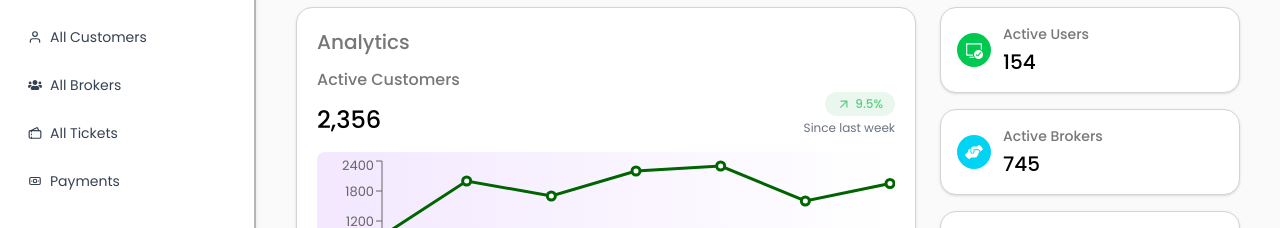
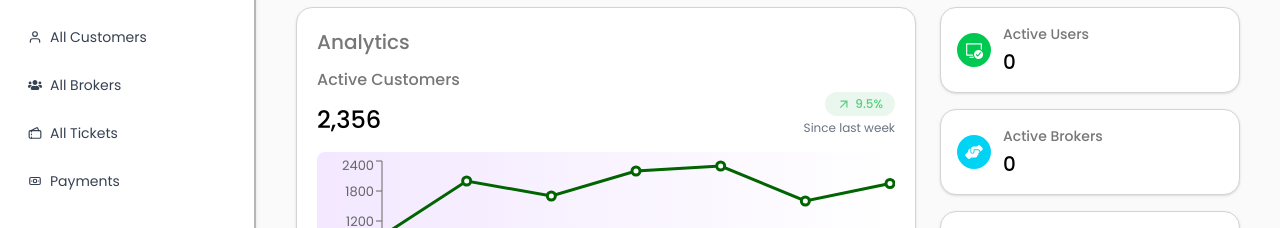
Before and after one commit to ayansnm/No-Brokerage-For-Tenants, a React (Vite) app: page /admin/dashboard in a window 1280 px wide. Shown: the part 224-452 px from the top of the page. Built offline with nearby package versions, Linux system fonts and the light colour scheme; no server answers; sample sign-in values are in the browser's storage.

Commit message:
admin dashboard update

```diff
--- a/src/pages/admin-dashboard-pages/AdminDashboard.jsx
+++ b/src/pages/admin-dashboard-pages/AdminDashboard.jsx
@@ -1,4 +1,4 @@
-import React, { useRef, useState } from "react";
+import React, { useEffect, useRef, useState } from "react";
 import { FiUser } from "react-icons/fi";
 import { BsFillBuildingsFill } from "react-icons/bs";
 import { MdArrowOutward } from "react-icons/md";
@@ -9,6 +9,8 @@ import { FaHandshakeAngle } from "react-icons/fa6";
 import Sidebar from "../../components/Fields/Sidebar";
 import Navbar from "../../components/Fields/Navbar";
 import useTotalCount from "../../hooks/admin-hooks/useTotalCount";
+import useGetAllBrokers from '../../hooks/admin-hooks/useGetAllBrokers';
+import useFetchAllCustomers from "../../hooks/admin-hooks/useFetchAllCustomers";
 
 const AdminDashboard = () => {
     const data = [
@@ -21,6 +23,27 @@ const AdminDashboard = () => {
         { name: 'Sun', customers: 1950 },
     ];
     const { counts, loading } = useTotalCount();
+    const { allBrokers, fetchAllBrokers } = useGetAllBrokers();
+    const [activeCount, setActiveCount] = useState(0);
+    const activeBrokers = allBrokers.filter((broker) => broker.isActive);
+
+    const { allCustomers, fetchAllCustomers } = useFetchAllCustomers();
+    const [activeUserCount, setUserActiveCount] = useState(0);
+
+    const fetchData = async () => {
+        await fetchAllBrokers();
+        await fetchAllCustomers()
+    }
+    useEffect(() => {
+        fetchData(); // Only called once on component mount
+    }, []);
+
+    useEffect(() => {
+        const activeBrokers = allBrokers.filter((broker) => broker.isActive);
+        const activeUsers = allCustomers.filter((customer) => customer.isActive);
+        setActiveCount(activeBrokers.length);
+        setUserActiveCount(activeUsers.length);
+    }, [allBrokers, allCustomers]);
 
     return (
         <div className="flex min-h-screen bg-[#FAFAFA] poppins-regular no-scrollbar">
@@ -132,7 +155,7 @@ const AdminDashboard = () => {
                                 </div>
                                 <div>
                                     <p className="text-sm text-[#777777] font-semibold poppins-medium">Active Users</p>
-                                    <p className="text-xl font-semibold poppins-medium mt-1">154</p>
+                                    <p className="text-xl font-semibold poppins-medium mt-1">{activeUserCount}</p>
                                 </div>
                             </div>
                         </div>
@@ -145,7 +168,7 @@ const AdminDashboard = () => {
                                 </div>
                                 <div>
                                     <p className="text-sm text-[#777777] font-semibold poppins-medium">Active Brokers</p>
-                                    <p className="text-xl font-semibold poppins-medium mt-1">745</p>
+                                    <p className="text-xl font-semibold poppins-medium mt-1">{activeCount}</p>
                                 </div>
                             </div>
                         </div>
```
